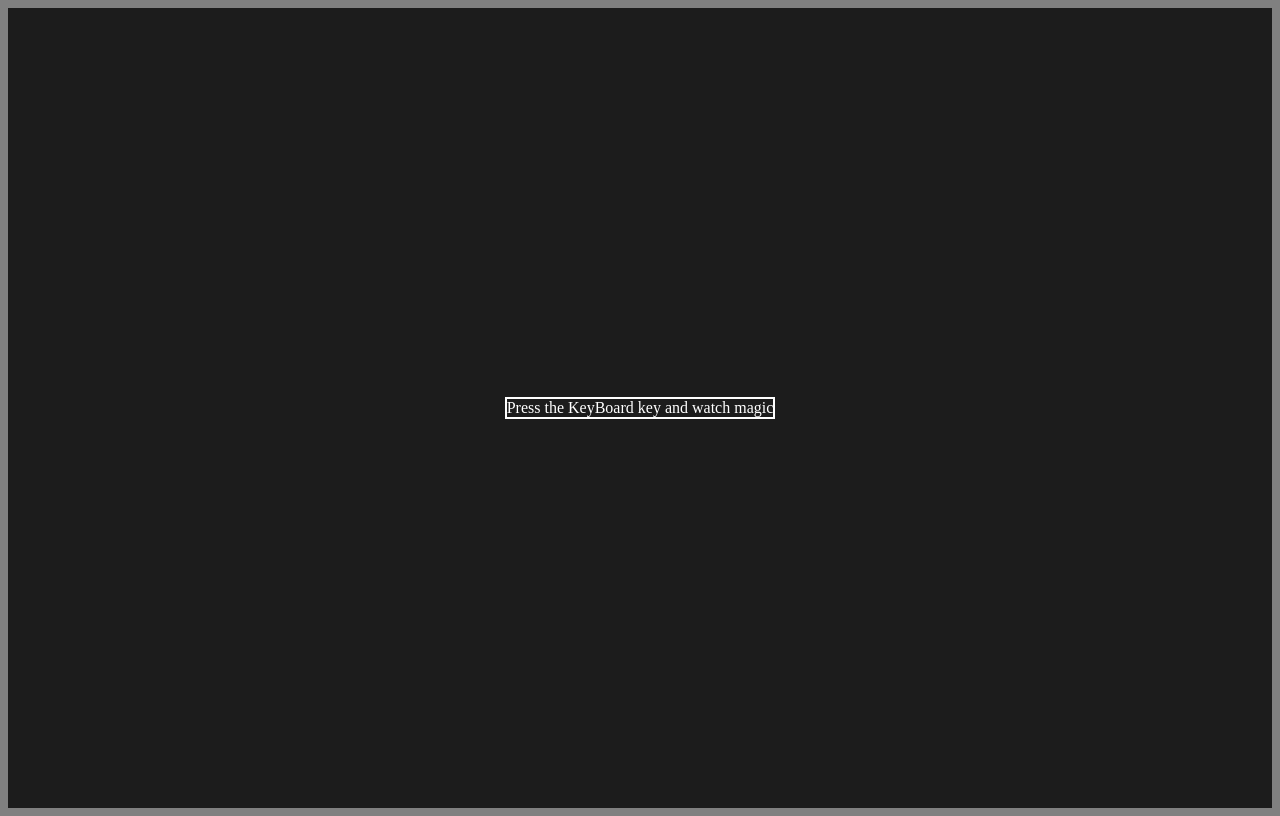
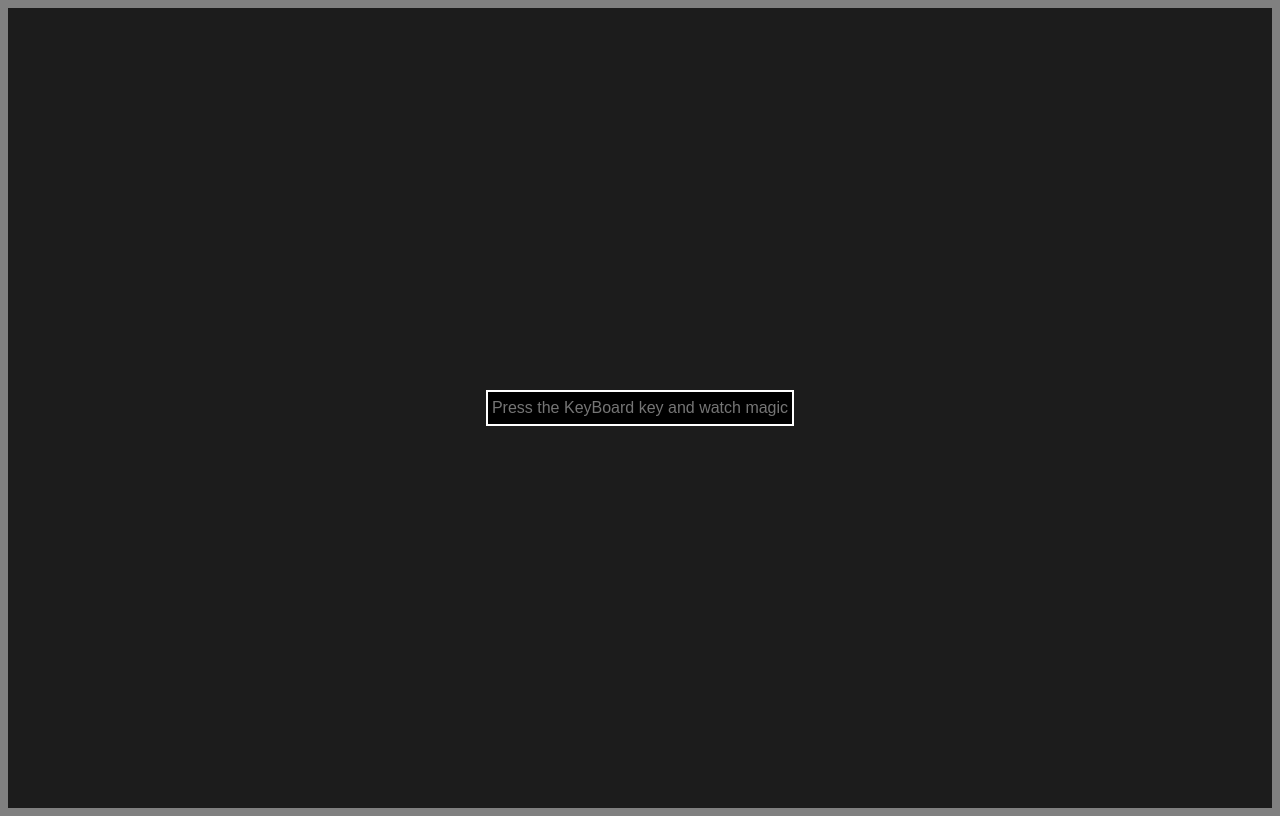
Before and after one commit to dhananjay421366/JavaScript, a plain HTML site: page index.html in a window 1280 px wide. Drawn offline with Linux system fonts and the light colour scheme.

Commit message:
third commit

```diff
--- a/index.html
+++ b/index.html
@@ -25,13 +25,21 @@
       }
       .key{
         border: 2px solid;
+        height: 30px;
+        width: 300px;
+        text-align: center;
+        color:white;
+        font-size: 16px;
+        background-color: black;
       }
     </style>
   </head>
   <body style="background-color: gray">
     <div class="project">
       <div class="insert" id="insert">
-        <div class="key">Press the KeyBoard key and watch magic</div>
+        <div><input class="key" type="text"placeholder="Press the KeyBoard key and watch magic">
+
+        </div>
       </div>
     </div>
   </body>
```
